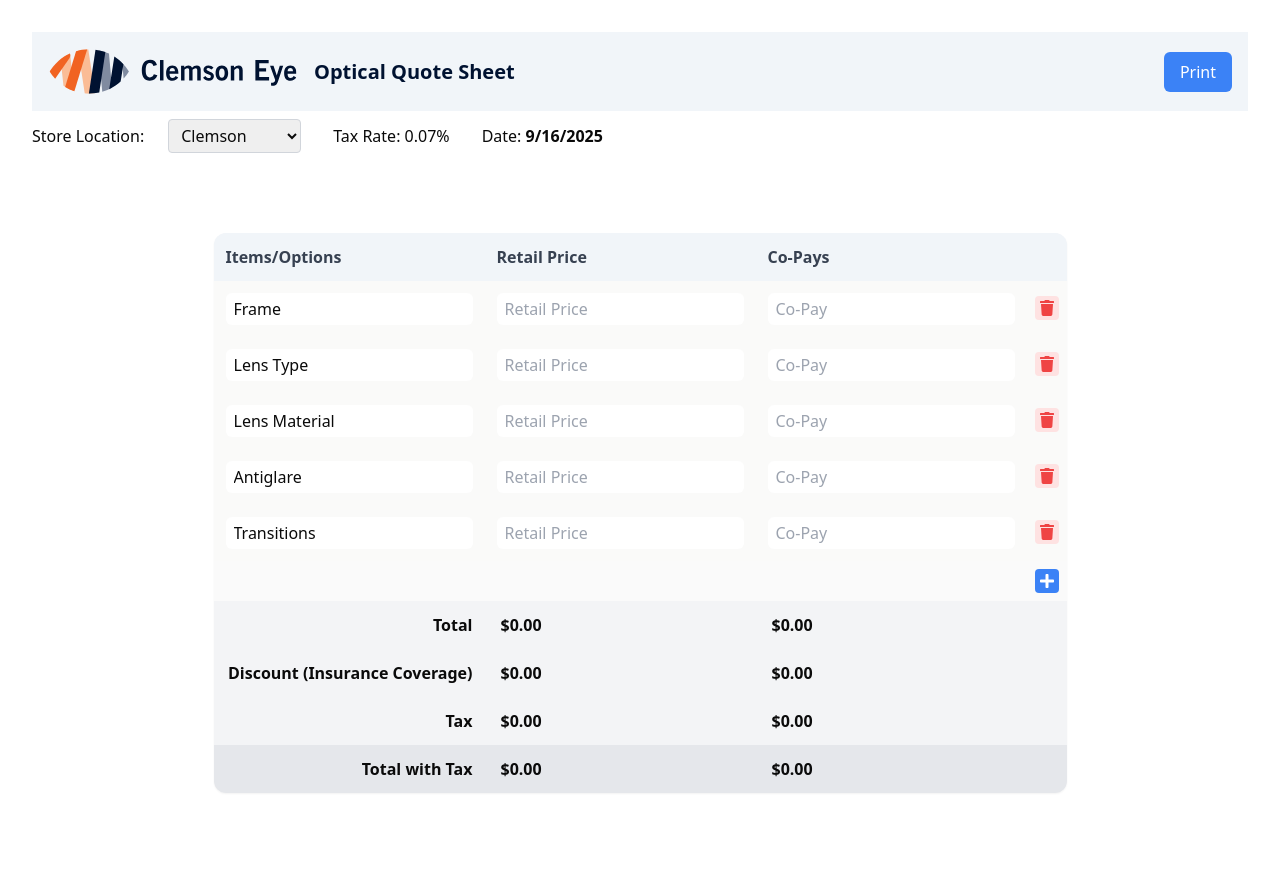
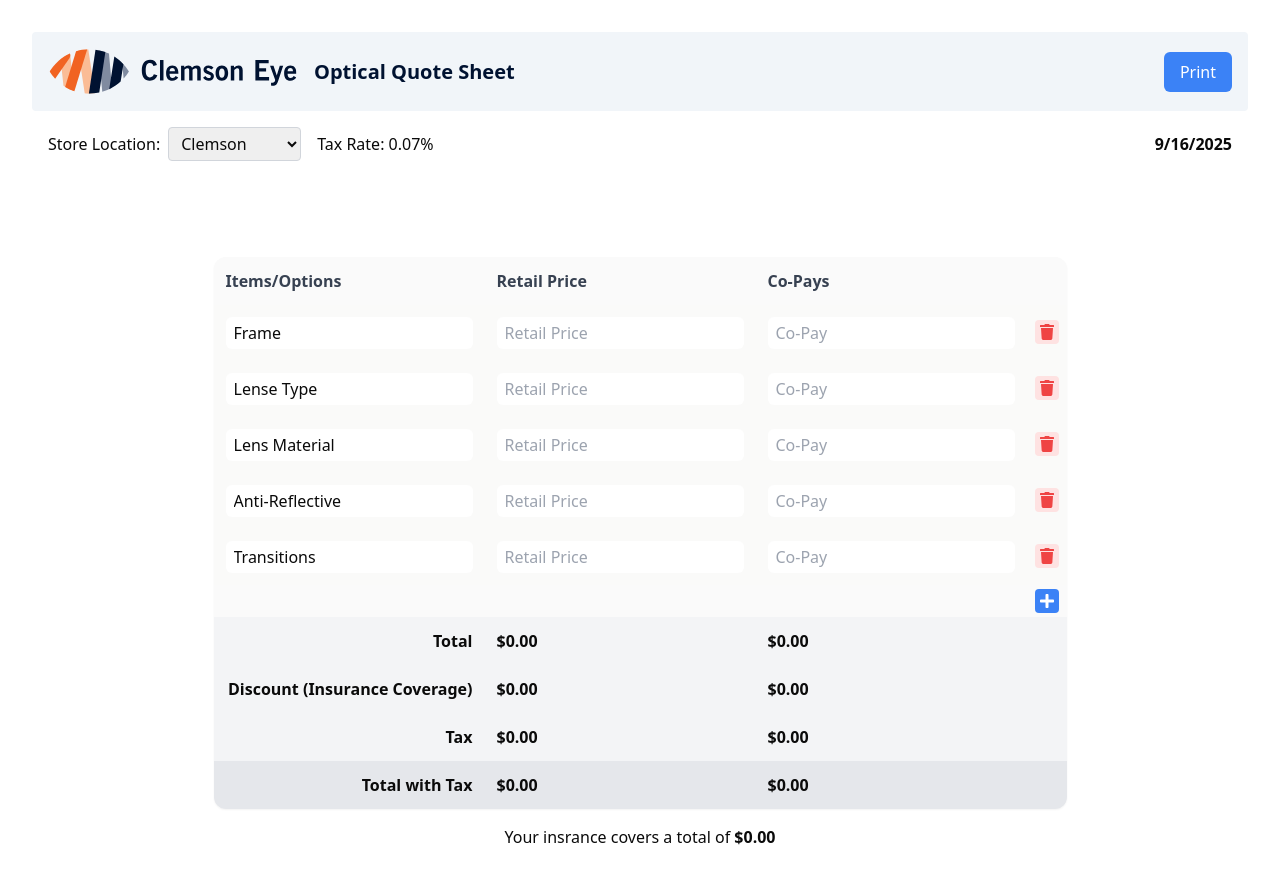
Before and after one commit to cswebdev/optical-calculator, a React (Vite) app: page / in a window 1280 px wide. Shown: the top 884 px of the page. Before the commit the page ends 841 px from the top, so only its background shows below. Built offline with nearby package versions, Linux system fonts and the light colour scheme.

Commit message:
changed name of MainTable to Glasses Calculator. Changed styling in TopNav, SecondaryNav and GlassesCalculator components

```diff
--- a/src/App.jsx
+++ b/src/App.jsx
@@ -1,24 +1,31 @@
-import SecondaryNav from 'components/SecondaryNav'
-import './App.css'
-import MainTable from './components/MainTable'
-import TopNav from './components/TopNav'
+import React, { useState } from 'react';
+import { storeLocations } from './data/LocationData';
+import SecondaryNav from 'components/SecondaryNav';
+import './App.css';
+import GlassesCalculator from './components/GlassesCalculator';
+import TopNav from './components/TopNav';
 
 function App() {
-
+  const [selectedLocation, setSelectedLocation] = useState(storeLocations[0]?.name || '');
+  const taxRate = storeLocations.find(location => location.name === selectedLocation)?.taxRate ?? 0;
 
   return (
     <>
-    <div className="lex flex-col items-center justify-center gap-2">
-      <TopNav />
-        <div className='mt-2'>
-        <SecondaryNav />
+      <div className="flex flex-col items-center justify-center">
+        <TopNav />
+        <div className='min-w-full'>
+          <SecondaryNav
+            selectedLocation={selectedLocation}
+            setSelectedLocation={setSelectedLocation}
+            taxRate={taxRate}
+          />
         </div>
       </div>
       <div className="w-full flex justify-center mt-16">
-        <MainTable />
+  <GlassesCalculator taxRate={taxRate} />
       </div>
     </>
-  )
+  );
 }
 
-export default App
+export default App;
--- a/src/components/MainTable.tsx
+++ b/src/components/GlassesCalculator.tsx
@@ -2,7 +2,7 @@
 
 import React, { useState } from 'react';
 import { FaPlus, FaTrash } from 'react-icons/fa';
-import '../styles/MainTable.css';
+
 
 
 type TableRow = {
@@ -13,13 +13,17 @@ type TableRow = {
 
 const initialRows: TableRow[] = [
     { item: 'Frame', retail: '', copay: '' },
-    { item: 'Lens Type', retail: '', copay: '' },
+    { item: 'Lense Type', retail: '', copay: '' },
     { item: 'Lens Material', retail: '', copay: '' },
-    { item: 'Antiglare', retail: '', copay: '' },
+    { item: 'Anti-Reflective', retail: '', copay: '' },
     { item: 'Transitions', retail: '', copay: '' },
 ];
 
-const MainTable: React.FC = () => {
+interface MainTableProps {
+    taxRate: number;
+}
+
+const GlassesCalculator: React.FC<MainTableProps> = ({ taxRate }) => {
     const [rows, setRows] = useState<TableRow[]>(initialRows);
 
     const handleInputChange = (index: number, field: keyof TableRow, value: string) => {
@@ -32,15 +36,27 @@ const MainTable: React.FC = () => {
         setRows([...rows, { item: '', retail: '', copay: '' }]);
     };
 
+            // Calculation logic
+            const totalRetail = rows.reduce((sum, row) => sum + Number(row.retail || 0), 0);
+            const totalCopay = rows.reduce((sum, row) => sum + Number(row.copay || 0), 0);
+            // Discount is retail price total minus copay total
+            const discount = totalRetail - totalCopay;
+                // Tax is based on retail price only; insurance does not cover tax
+                const taxRetail = totalRetail * taxRate;
+                const taxCopay = taxRetail;
+                // Total with tax for each column
+                const totalWithTaxRetail = totalRetail + taxRetail;
+                const totalWithTaxCopay = totalCopay + taxCopay;
+
     return (
             <div className="p-4 justify-center flex flex-col items-center">
                 <table className="min-w-fit table-auto bg-neutral-50 shadow-sm rounded-xl overflow-hidden">
-                    <thead className="bg-slate-100">
+                    <thead className="EFF9F0">
                         <tr>
                             <th className="p-3 font-semibold text-gray-700 text-left">Items/Options</th>
                             <th className="p-3 font-semibold text-gray-700 text-left">Retail Price</th>
                             <th className="p-3 font-semibold text-gray-700 text-left">Co-Pays</th>
-                            <th className="p-3 font-semibold text-gray-700 text-left" id='deleteColumn'></th>
+                            <th className="p-3 font-semibold text-gray-700 text-left"></th>
                         </tr>
                     </thead>
                     <tbody>
@@ -87,9 +103,9 @@ const MainTable: React.FC = () => {
                             <td className="py-2"></td>
                             <td className="py-2"></td>
                             <td className="py-2"></td>
-                            <td className="text-left p-2">
+                            <td className="text-left py-1 px-2">
                                 <button
-                                    className="p-1 bg-blue-500 text-white rounded flex items-center gap-2"
+                                    className="p-1 bg-blue-500 text-white rounded flex items-center"
                                     onClick={addRow}
                                 >
                                     <FaPlus />
@@ -98,32 +114,35 @@ const MainTable: React.FC = () => {
                         </tr>
                                     <tr className="bg-gray-100 font-semibold">
                                         <td className="p-3 text-right">Total</td>
-                            <td className="p-3 px-4 text-left">$0.00</td>
-                            <td className="p-3 px-4 text-left">$0.00</td>
+                                        <td className="p-3 text-left">${totalRetail.toFixed(2)}</td>
+                                        <td className="p-3 text-left">${totalCopay.toFixed(2)}</td>
                                         <td className="p-3"></td>
                                     </tr>
                                     <tr className="bg-gray-100 font-semibold">
                                         <td className="p-3 text-right">Discount (Insurance Coverage)</td>
-                            <td className="p-3 px-4 text-left">$0.00</td>
-                            <td className="p-3 px-4 text-left">$0.00</td>
+                                        <td className="p-3 text-left">${discount.toFixed(2)}</td>
+                                        <td className="p-3 text-left">${discount.toFixed(2)}</td>
                                         <td className="p-3"></td>
                                     </tr>
                                     <tr className="bg-gray-100 font-semibold">
                                         <td className="p-3 text-right">Tax</td>
-                            <td className="p-3 px-4 text-left">$0.00</td>
-                            <td className="p-3 px-4 text-left">$0.00</td>
+                                        <td className="p-3 text-left">${taxRetail.toFixed(2)}</td>
+                                        <td className="p-3 text-left">${taxCopay.toFixed(2)}</td>
                                         <td className="p-3"></td>
                                     </tr>
                                     <tr className="bg-gray-200 font-bold">
                                         <td className="p-3 text-right">Total with Tax</td>
-                            <td className="p-3 px-4 text-left">$0.00</td>
-                            <td className="p-3 px-4 text-left">$0.00</td>
+                                        <td className="p-3 text-left">${totalWithTaxRetail.toFixed(2)}</td>
+                                        <td className="p-3 text-left">${totalWithTaxCopay.toFixed(2)}</td>
                                         <td className="p-3"></td>
                                     </tr>
                     </tbody>
                 </table>
+                <div className='mt-4'>
+                    <p>Your insrance covers a total of <span className='font-semibold'>${discount.toFixed(2)}</span></p>
+                </div>
             </div>
   );
 };
 
-export default MainTable;
+export default GlassesCalculator;
--- a/src/components/SecondaryNav.tsx
+++ b/src/components/SecondaryNav.tsx
@@ -2,15 +2,20 @@ import React, { useState } from 'react';
 import {storeLocations} from '../data/LocationData';
 
 
-const SecondaryNav: React.FC = () => {
-  const [selectedLocation, setSelectedLocation] = useState(storeLocations[0]?.name || '');
-  const taxRate = storeLocations.find(location => location.name === selectedLocation)?.taxRate;
+interface SecondaryNavProps {
+  selectedLocation: string;
+  setSelectedLocation: (loc: string) => void;
+  taxRate: number;
+}
+
+const SecondaryNav: React.FC<SecondaryNavProps> = ({ selectedLocation, setSelectedLocation, taxRate }) => {
   const today = new Date();
   const formattedDate = today.toLocaleDateString();
 
   return (
-    <nav className="secondary-nav">
-      <div className="secondary-nav-content flex flex-direction-row items-center gap-4">
+    <nav className="secondary-nav w-full p-4 bg-white">
+      <div className="secondary-nav-content flex items-center justify-between w-full">
+        <div className="flex items-center">
           <label htmlFor="store-location-select" className="mr-2">Store Location:</label>
           <select
             id="store-location-select"
@@ -24,8 +29,11 @@ const SecondaryNav: React.FC = () => {
               </option>
             ))}
           </select>
-        <span className="ml-4">Tax Rate: <span className="font-normal">{taxRate ?? '--'}%</span></span>
-        <span className="ml-4">Date: <span className="font-semibold">{formattedDate}</span></span>
+          <span className="ml-4">Tax Rate: <span className="font-normal">{taxRate}%</span></span>
+        </div>
+        <div className='display-flex justify-end'>
+          <span className="font-semibold">{formattedDate}</span>
+        </div>
       </div>
     </nav>
   );
--- a/src/components/TopNav.tsx
+++ b/src/components/TopNav.tsx
@@ -2,7 +2,7 @@ import logo from '../assets/logo.svg';
 
 const TopNav: React.FC = () => {
     return (
-        <nav className="bg-slate-100 p-4 ">
+        <nav className="bg-slate-100 min-w-full p-4 rounded-sm ">
             <div className="container mx-auto flex justify-between items-center">
                 <div className="flex items-center space-x-4">
                     <img src={logo} alt="Logo" className="h-[47px] w-[250px]" />
--- a/src/styles/MainTable.css
+++ /dev/null
@@ -1,11 +0,0 @@
-#deleteColumn  {
-    border-top: none !important;
-    border-right: none !important;
-    border-bottom: none !important;
-}
-
-#deleteTd  {
-    border-top: none !important;
-    border-right: none !important;
-    border-bottom: none !important;
-}
```
Lines whose indentation alone changed are shown as unchanged.
